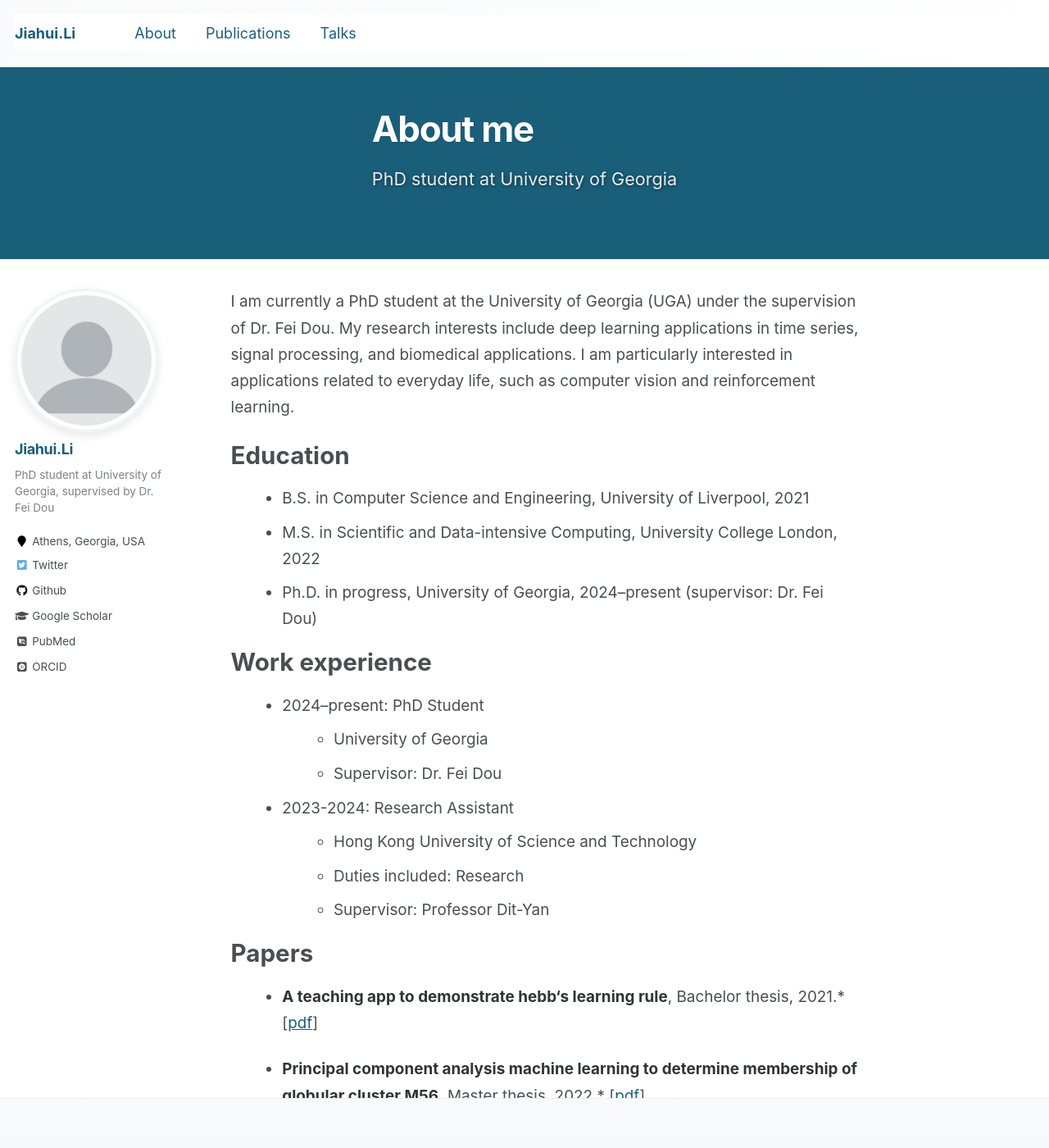
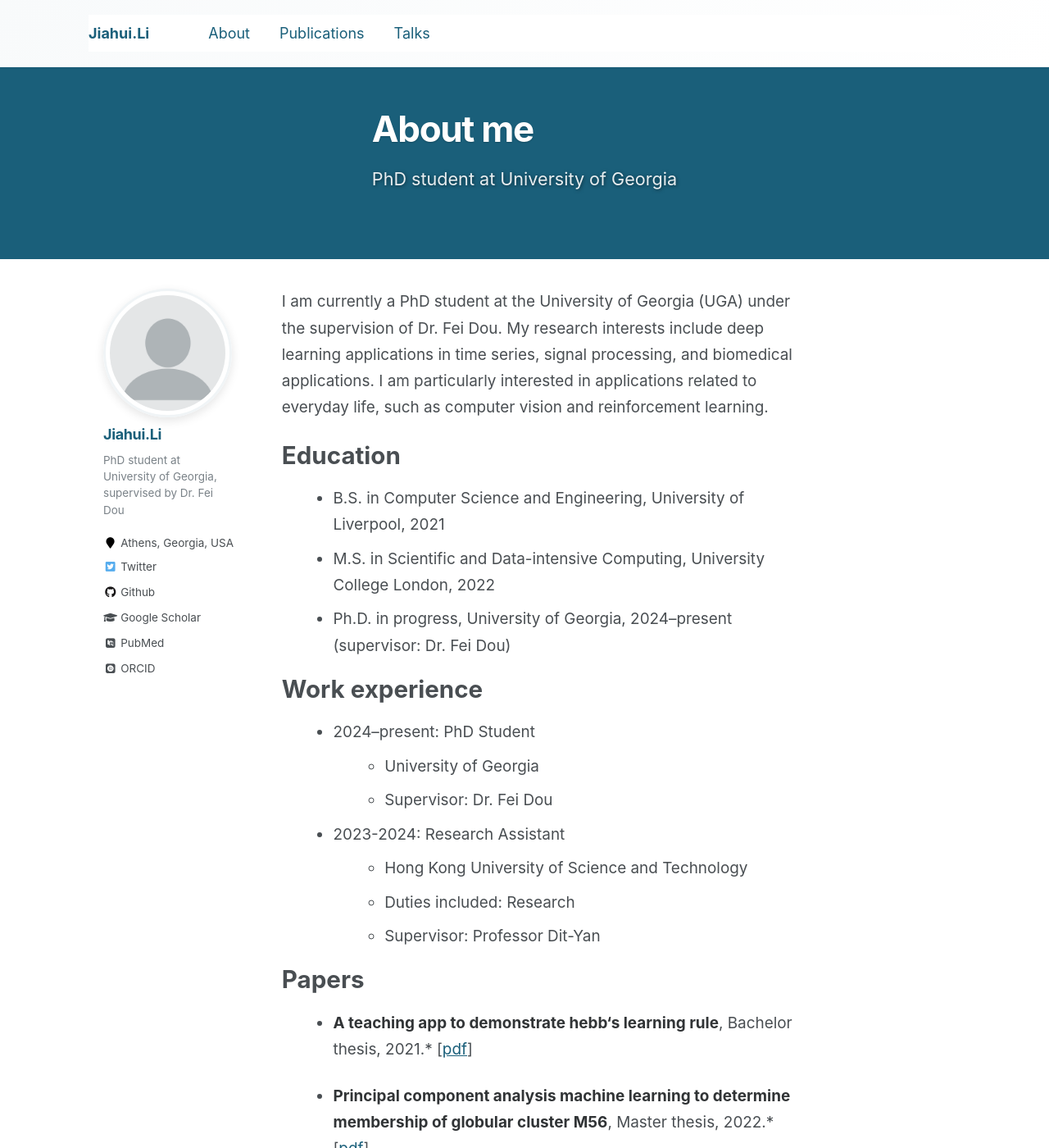
Before and after one commit to jimmylihui/jimmylihui.github.io, a Jekyll site: the page built from _pages/about.md, in a window 1280 px wide and 1400 px high. Shown: the whole window at 82% size. Built offline with Jekyll 4.4.1, drawn with Linux system fonts in a browser that asks for light colours; some web fonts are replaced.

Commit message:
Widen main page layout: increase container from 925px to 1100px, x-large to 1400px
Made-with: Cursor

```diff
--- a/_sass/_variables.scss
+++ b/_sass/_variables.scss
@@ -113,8 +113,8 @@ $x-large                    : 1800px;
 $small                      : 600px !default;
 $medium                     : 768px !default;
 $medium-wide                : 900px !default;
-$large                      : 925px !default;
-$x-large                    : 1280px !default;
+$large                      : 1100px !default;
+$x-large                    : 1400px !default;
 
 /*
    Grid
--- a/_sass/custom.scss
+++ b/_sass/custom.scss
@@ -128,10 +128,14 @@ $section-border: #e8eef1;
   box-shadow: 0 2px 8px rgba(0, 0, 0, 0.06);
 }
 
-/* Smooth transitions */
+/* Wider main content area - increased from default 925px */
 #main {
   animation: fadeIn 0.5s ease-out;
+  padding-left: 2em;
+  padding-right: 2em;
 }
+
+/* Smooth transitions */
 
 @keyframes fadeIn {
   from {
```
